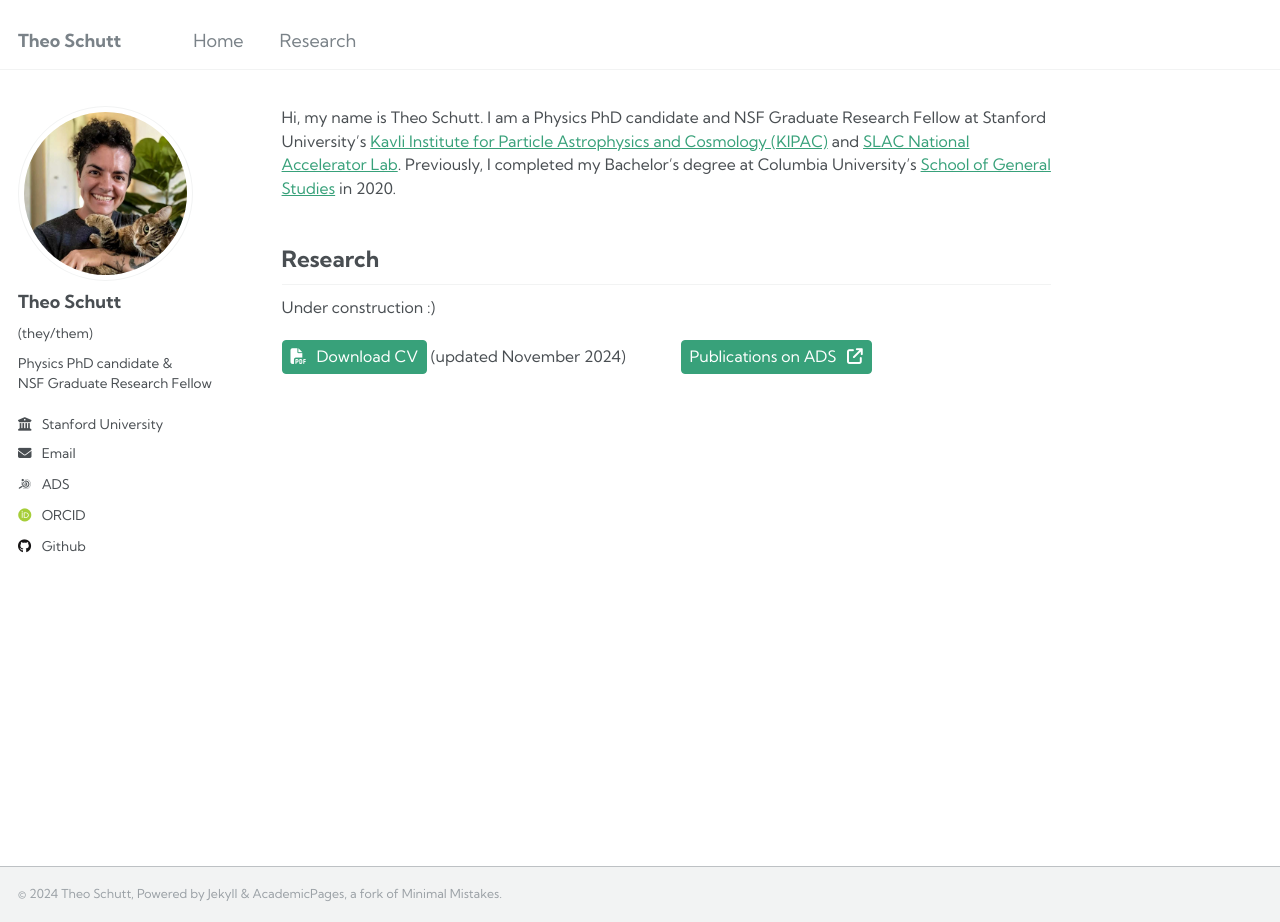
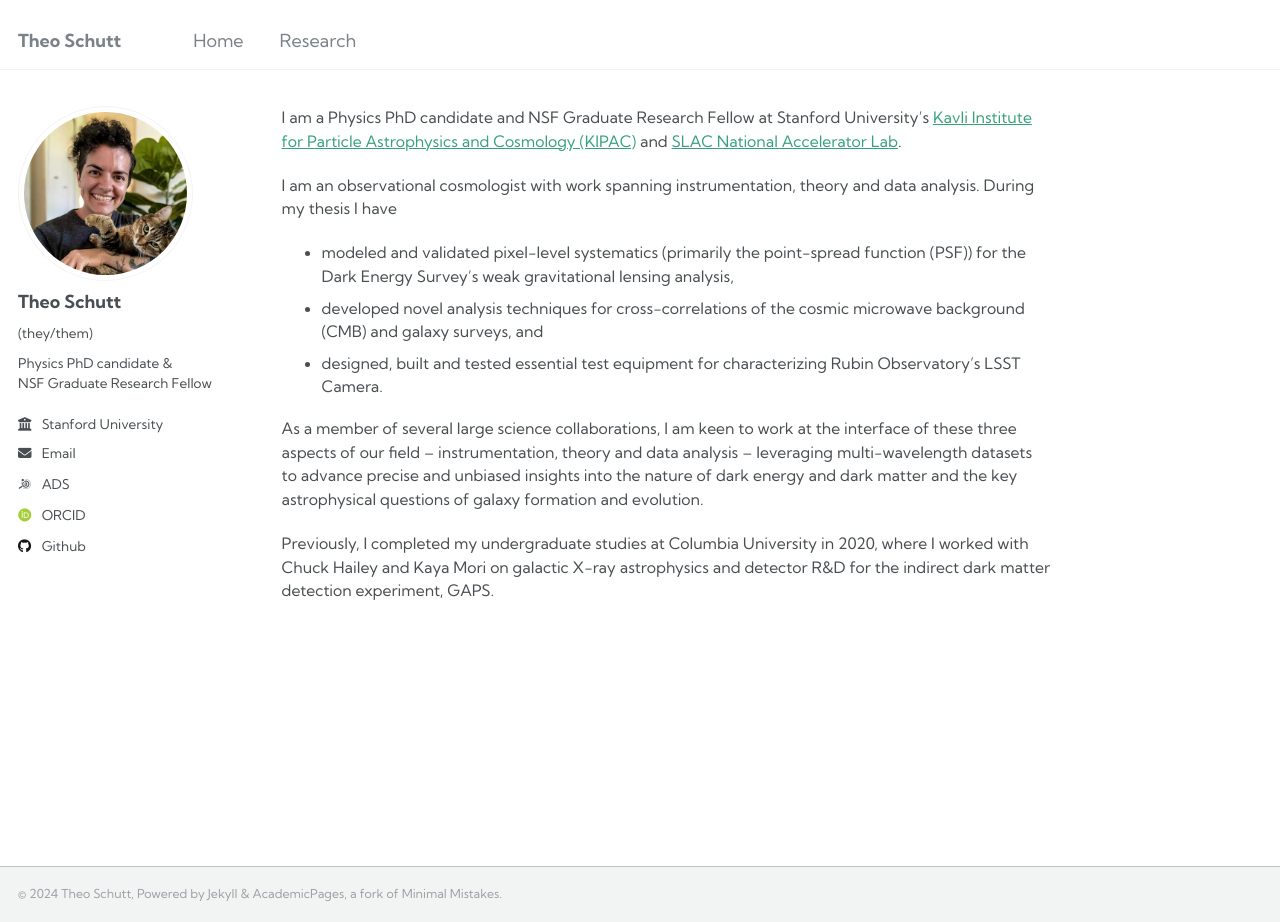
Before and after one commit to theoschutt/theoschutt.github.io, a Jekyll site: the page built from _pages/about.md, in a window 1280 px wide and 922 px high. Built offline with Jekyll 4.4.1, drawn with Linux system fonts in a browser that asks for light colours; some web fonts are replaced.

Commit message:
Update about.md

```diff
--- a/_pages/about.md
+++ b/_pages/about.md
@@ -6,12 +6,13 @@ redirect_from:
   - /about/
   - /about.html
 ---
-Hi, my name is Theo Schutt. I am a Physics PhD candidate and NSF Graduate Research Fellow at Stanford University's [Kavli Institute for Particle Astrophysics and Cosmology (KIPAC)](https://kipac.stanford.edu/) and [SLAC National Accelerator Lab](https://www6.slac.stanford.edu/). Previously, I completed my Bachelor's degree at Columbia University's [School of General Studies](https://www.gs.columbia.edu/) in 2020.
+I am a Physics PhD candidate and NSF Graduate Research Fellow at Stanford University's [Kavli Institute for Particle Astrophysics and Cosmology (KIPAC)](https://kipac.stanford.edu/) and [SLAC National Accelerator Lab](https://www6.slac.stanford.edu/).
 
-Research
---------
-Under construction :)
+I am an observational cosmologist with work spanning instrumentation, theory and data analysis. During my thesis I have
+- modeled and validated pixel-level systematics (primarily the point-spread function (PSF)) for the Dark Energy Survey's weak gravitational lensing analysis,
+- developed novel analysis techniques for cross-correlations of the cosmic microwave background (CMB) and galaxy surveys, and
+- designed, built and tested essential test equipment for characterizing Rubin Observatory's LSST Camera.
 
-[<i class="fa-solid fa-file-pdf"></i>&ensp;Download CV](https://theoschutt.github.io/files/CV_public_20241127.pdf){: .btn--general} (updated November 2024)
-&emsp;&emsp;&emsp;
-[Publications on ADS&ensp;<i class="fa-solid fa-arrow-up-right-from-square"></i>](https://ui.adsabs.harvard.edu/search/p_=0&q=orcid%3A0000-0002-7187-9628&sort=date%20desc%2C%20bibcode%20desc){: .btn--general}
+As a member of several large science collaborations, I am keen to work at the interface of these three aspects of our field -- instrumentation, theory and data analysis -- leveraging multi-wavelength datasets to advance precise and unbiased insights into the nature of dark energy and dark matter and the key astrophysical questions of galaxy formation and evolution.
+
+Previously, I completed my undergraduate studies at Columbia University in 2020, where I worked with Chuck Hailey and Kaya Mori on galactic X-ray astrophysics and detector R&D for the indirect dark matter detection experiment, GAPS.
```
